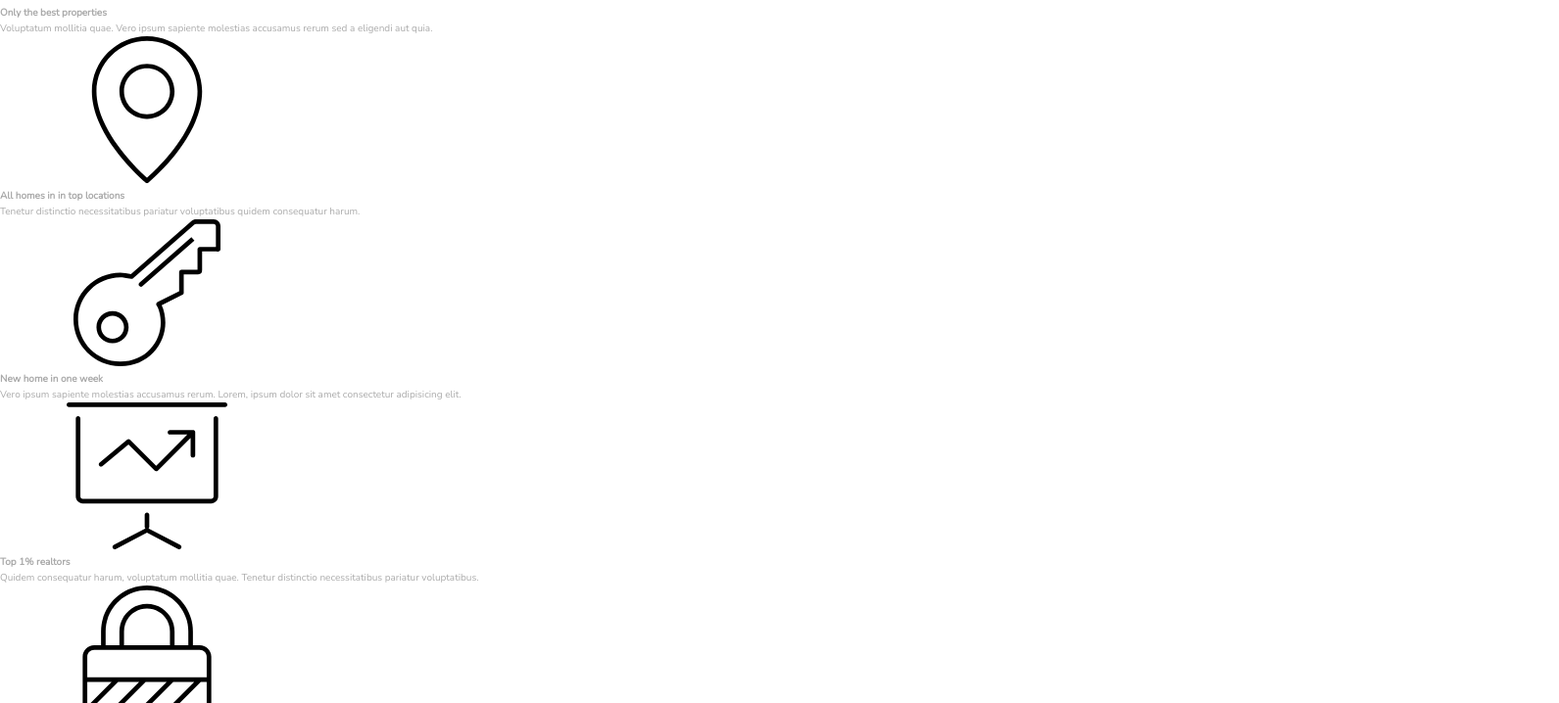
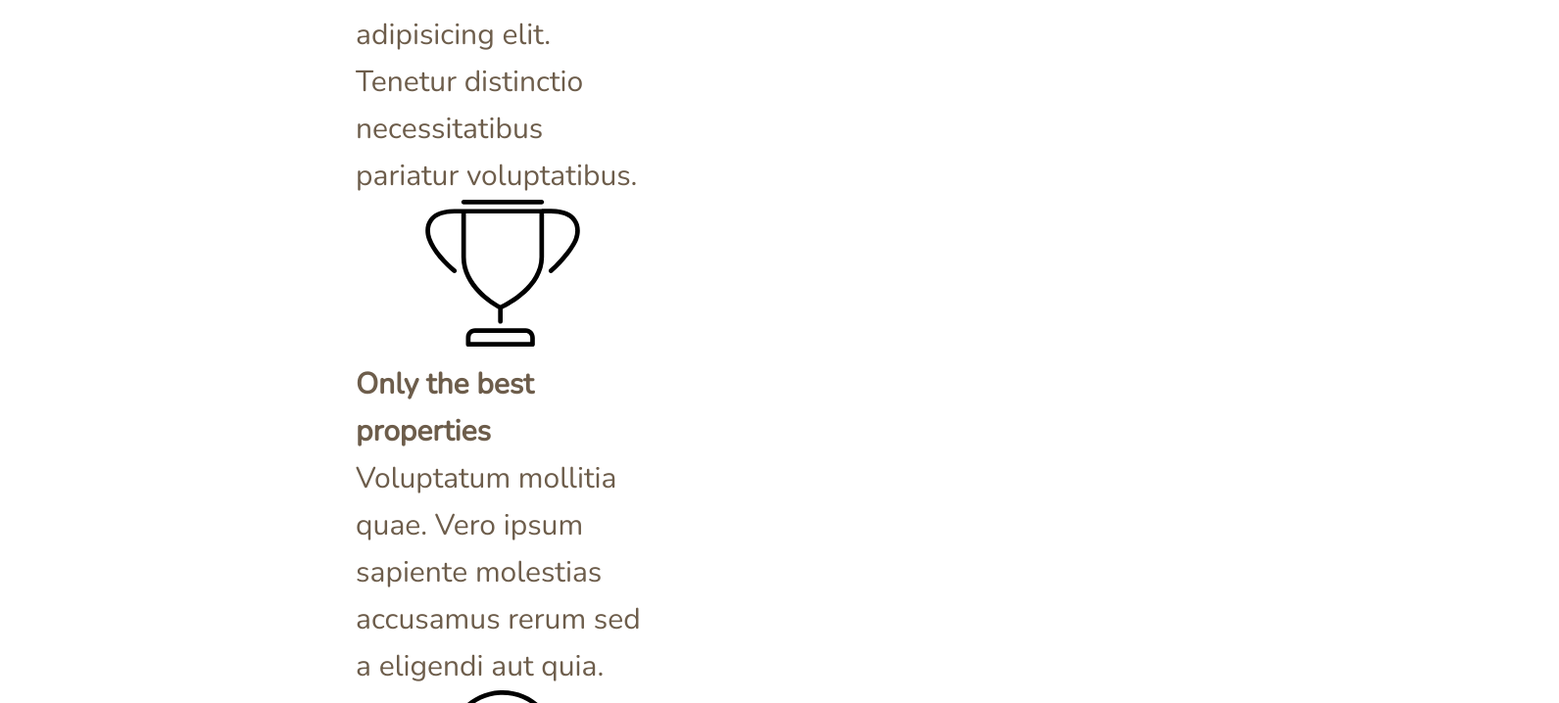
Before and after one commit to wemali05/grid, a website: page index.html in a window 1280 px wide. Shown: the part 385-1103 px from the top of the page at 98% size, 1591 px wide, since content can reach past the window. Drawn offline with nearby package versions, Linux system fonts and the light colour scheme; files that its build step writes are made by us from their sources.

Commit message:
base grid

```diff
--- a/sass/_base.scss
+++ b/sass/_base.scss
@@ -11,8 +11,10 @@ $color-grey-dark-1: #54483A;
 $color-grey-dark-2: #6D5D4B;
 
 // FONT VARIABLES
-$font-primary: 'Nunito', sans-serif;
-$font-display: 'Josefin Sans', sans-serif;
+$font-primary: 'Nunito',
+sans-serif;
+$font-display: 'Josefin Sans',
+sans-serif;
 
 *,
 *::before,
@@ -23,13 +25,24 @@ $font-display: 'Josefin Sans', sans-serif;
 }
 
 html {
-       box-sizing: border-box;
-       font-size: 62.5%; // 10px/16px , 1rem = 10px
+    box-sizing: border-box;
+    font-size: 62.5%; // 10px/16px , 1rem = 10px
 }
 
 body {
     font-family: $font-primary;
-    color: $color-grey-light-2;
+    color: $color-grey-dark-2;
     font-weight: 300;
-    line-height: 1.6rem;
+    line-height: 1.6;
 }
+
+.container {
+    display: grid;
+    grid-template-rows: 80vh min-content 40vw repeat(3, min-content);
+    grid-template-columns: [side-start] 8rem [side-end full-start] minmax(6rem, 1fr) [center-start] repeat(8, [col-start] minmax(min-content, 14rem) [col-end]) [center-end] 1fr [full-end];
+
+    &>* {
+        padding: 40px;
+        font-size: 3rem;
+    }
+}
```
